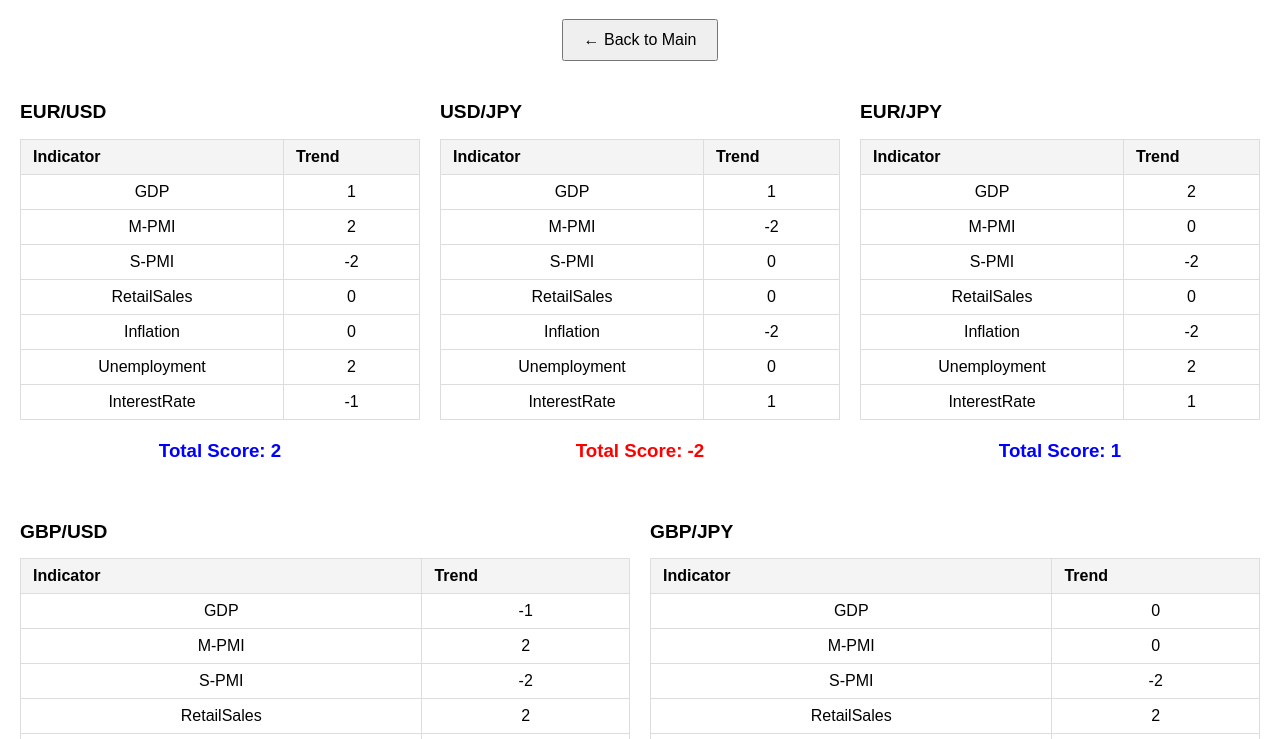
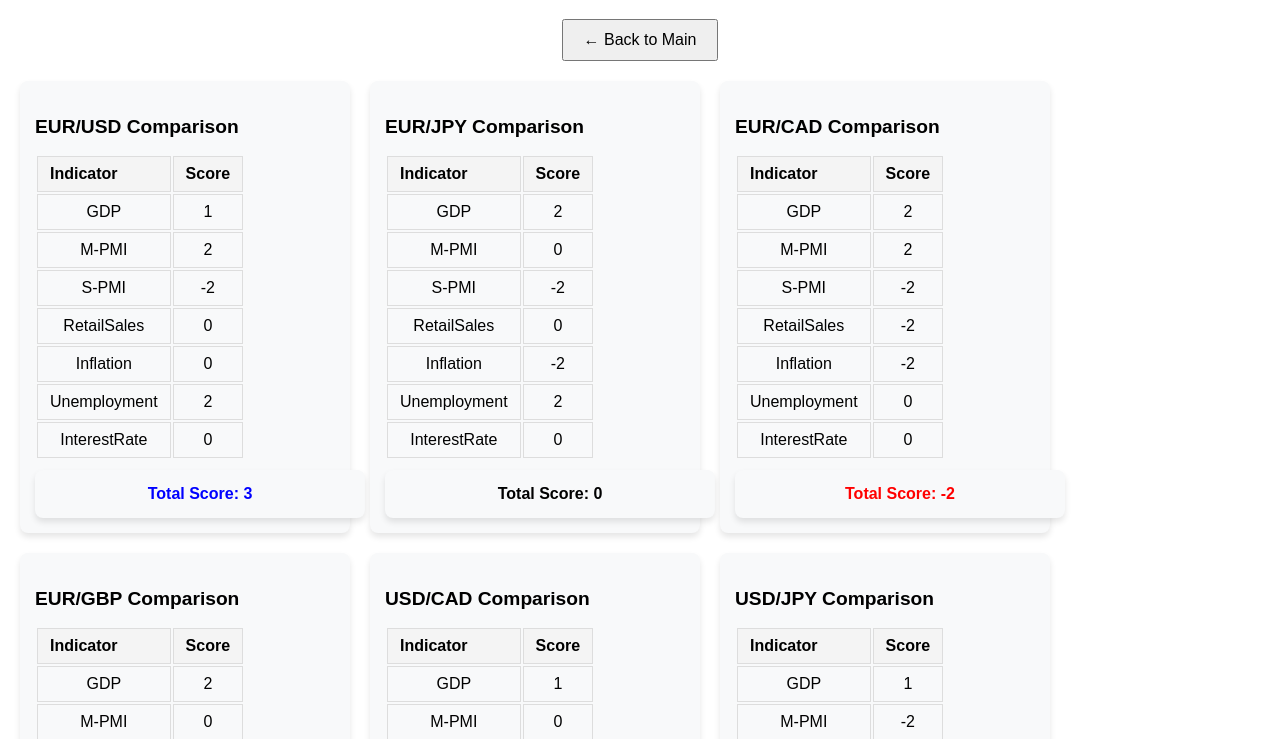
Before and after one commit to S1x-Data-Team/Economic-Heatmap, a website: page public/compare.html in a window 1280 px wide. Shown: the part 61-800 px from the top of the page. Drawn offline with Linux system fonts and the light colour scheme.

Commit message:
added pairs to compare.html and tables are now generted in script

```diff
--- a/public/compare.html
+++ b/public/compare.html
@@ -1,5 +1,6 @@
 <!DOCTYPE html>
 <html lang="en">
+
 <head>
     <meta charset="UTF-8">
     <meta name="viewport" content="width=device-width, initial-scale=1.0">
@@ -19,25 +20,28 @@
             font-size: 1.2em;
         }
 
-        .table-container {
+        #tableWrapper {
             display: flex;
             flex-wrap: wrap;
             gap: 20px;
-            justify-content: space-between;
         }
 
-        .table-wrapper {
-            flex: 1 1 calc(33% - 20px);
-            min-width: 300px;
+        #tableWrapper div {
+            background: #f8f9fa;
+            padding: 15px;
+            border-radius: 8px;
+            box-shadow: 0px 4px 6px rgba(0, 0, 0, 0.1);
+            width: 300px;
         }
 
-        table {
+        table table {
             width: 100%;
             border-collapse: collapse;
             margin-bottom: 20px;
         }
 
-        th, td {
+        th,
+        td {
             padding: 8px 12px;
             text-align: left;
             border: 1px solid #ddd;
@@ -65,101 +69,14 @@
             font-size: 16px;
             cursor: pointer;
         }
-
-        @media (max-width: 1200px) {
-            .table-wrapper {
-                flex: 1 1 calc(50% - 20px);
-            }
-        }
-
-        @media (max-width: 768px) {
-            .table-wrapper {
-                flex: 1 1 100%;
-            }
-        }
     </style>
 </head>
+
 <body>
     <h1>Forex Economic Indicator Comparison</h1>
     <button onclick="window.location.href='index.html'">← Back to Main</button>
 
-    <div class="table-container">
-        <!-- EUR/USD Table -->
-        <div class="table-wrapper">
-            <h2>EUR/USD</h2>
-            <table id="eur-usd-table">
-                <thead>
-                    <tr>
-                        <th>Indicator</th>
-                        <th>Trend</th>
-                    </tr>
-                </thead>
-                <tbody></tbody>
-            </table>
-            <h3 id="eur-usd-score" class="score">Loading...</h3>
-        </div>
-
-        <!-- USD/JPY Table -->
-        <div class="table-wrapper">
-            <h2>USD/JPY</h2>
-            <table id="usd-jpy-table">
-                <thead>
-                    <tr>
-                        <th>Indicator</th>
-                        <th>Trend</th>
-                    </tr>
-                </thead>
-                <tbody></tbody>
-            </table>
-            <h3 id="usd-jpy-score" class="score">Loading...</h3>
-        </div>
-
-        <!-- EUR/JPY Table -->
-        <div class="table-wrapper">
-            <h2>EUR/JPY</h2>
-            <table id="eur-jpy-table">
-                <thead>
-                    <tr>
-                        <th>Indicator</th>
-                        <th>Trend</th>
-                    </tr>
-                </thead>
-                <tbody></tbody>
-            </table>
-            <h3 id="eur-jpy-score" class="score">Loading...</h3>
-        </div>
-
-        <!-- GBP/USD Table -->
-        <div class="table-wrapper">
-            <h2>GBP/USD</h2>
-            <table id="gbp-usd-table">
-                <thead>
-                    <tr>
-                        <th>Indicator</th>
-                        <th>Trend</th>
-                    </tr>
-                </thead>
-                <tbody></tbody>
-            </table>
-            <h3 id="gbp-usd-score" class="score">Loading...</h3>
-        </div>
-
-        <!-- GBP/JPY Table -->
-        <div class="table-wrapper">
-            <h2>GBP/JPY</h2>
-            <table id="gbp-jpy-table">
-                <thead>
-                    <tr>
-                        <th>Indicator</th>
-                        <th>Trend</th>
-                    </tr>
-                </thead>
-                <tbody></tbody>
-            </table>
-            <h3 id="gbp-jpy-score" class="score">Loading...</h3>
-        </div>
-    </div>
-
     <script src="compare.js"></script>
 </body>
+
 </html>
--- a/public/compare.js
+++ b/public/compare.js
@@ -1,5 +1,16 @@
-const indicators = ["GDP", "M-PMI", "S-PMI", "RetailSales", "Inflation", "Unemployment","InterestRate"];
-
+const indicators = ["GDP", "M-PMI", "S-PMI", "RetailSales", "Inflation", "Unemployment", "InterestRate"];
+const comparisons = [
+    { region1: "EU", region2: "US", pair: "EUR/USD" },
+    { region1: "EU", region2: "JP", pair: "EUR/JPY" },
+    { region1: "EU", region2: "CA", pair: "EUR/CAD" },
+    { region1: "EU", region2: "UK", pair: "EUR/GBP" },
+    { region1: "US", region2: "CA", pair: "USD/CAD" },
+    { region1: "US", region2: "JP", pair: "USD/JPY" },
+    { region1: "UK", region2: "US", pair: "GBP/USD" },
+    { region1: "UK", region2: "CA", pair: "GBP/CAD" },
+    { region1: "UK", region2: "JP", pair: "GBP/JPY" },
+    { region1: "CA", region2: "JP", pair: "CAD/JPY" },
+]
 async function fetchIndicator(region, indicator) {
     try {
         const response = await fetch(`/data/${region}/${indicator}.json`);
@@ -15,7 +26,7 @@ async function fetchIndicator(region, indicator) {
     }
 }
 
-async function compareRegions(region1, region2, tableId, scoreId, pairName) {
+async function compareRegions(region1, region2, tableId, scoreId) {
     let totalScore = 0;
     let forecastScore1 = 0;
     let forecastScore2 = 0;
@@ -23,87 +34,60 @@ async function compareRegions(region1, region2, tableId, scoreId, pairName) {
     tbody.innerHTML = "";
 
     for (let indicator of indicators) {
-        if (indicator == "InterestRate") {
-            const data1 = await fetchIndicator(region1, indicator);
-            const data2 = await fetchIndicator(region2, indicator);
+        const data1 = await fetchIndicator(region1, indicator);
+        const data2 = await fetchIndicator(region2, indicator);
 
-            if (data1.actual === null || data2.actual === null) continue;
+        if (data1.actual === null || data2.actual === null) continue;
 
-            let strengthScore = 0;
-            if (data1.actual > data2.actual) strengthScore = 1;
-            else if (data1.actual < data2.actual) strengthScore = -1;
-            else if (data1.actual == data2.actual) strengthScore = 0;
-
-            // Adjust strength score based on forecast beats/misses
-            const adjustedScore = strengthScore;
+        if (indicator === "Unemployment") {
+            forecastScore1 = data1.actual < data1.forecast ? 1 : data1.actual > data1.forecast ? -1 : 0;
+            forecastScore2 = data2.actual < data2.forecast ? 1 : data2.actual > data2.forecast ? -1 : 0;
+            let adjustedScore = forecastScore1 - forecastScore2;
             totalScore += adjustedScore;
-
-            // Add row with adjusted score
-            tbody.innerHTML += `<tr>
-                <td>${indicator}</td>
-                <td style="text-align: center;">${adjustedScore}</td>
-            </tr>`;
-        }
-        else if (indicator == "Unemployment") {
-            const data1 = await fetchIndicator(region1, indicator);
-            const data2 = await fetchIndicator(region2, indicator);
-
-            if (data1.actual === null || data2.actual === null) continue;
-
-            if (data1.actual < data1.forecast) forecastScore1 = 1;
-            else if (data1.actual > data1.forecast) forecastScore1 = -1;
-            else if (data1.actual == data1.forecast) forecastScore1 = 0;
-
-            if (data2.actual < data2.forecast) forecastScore2 = 1;
-            else if (data2.actual > data2.forecast) forecastScore2 = -1;
-            else if (data2.actual == data2.forecast) forecastScore2 = 0;
-
-            // Adjust strength score based on forecast beats/misses
-            const adjustedScore = forecastScore1 - forecastScore2;
+            tbody.innerHTML += `<tr><td>${indicator}</td><td>${adjustedScore}</td></tr>`;
+        } else {
+            forecastScore1 = data1.actual > data1.forecast ? 1 : data1.actual < data1.forecast ? -1 : 0;
+            forecastScore2 = data2.actual > data2.forecast ? 1 : data2.actual < data2.forecast ? -1 : 0;
+            let adjustedScore = forecastScore1 - forecastScore2;
             totalScore += adjustedScore;
-
-            // Add row with adjusted score
-            tbody.innerHTML += `<tr>
-            <td>${indicator}</td>
-            <td style="text-align: center;">${adjustedScore}</td>
-        </tr>`;
-        }
-        else {
-            const data1 = await fetchIndicator(region1, indicator);
-            const data2 = await fetchIndicator(region2, indicator);
-
-            if (data1.actual === null || data2.actual === null) continue;
-
-            if (data1.actual > data1.forecast) forecastScore1 = 1;
-            else if (data1.actual < data1.forecast) forecastScore1 = -1;
-            else if (data1.actual == data1.forecast) forecastScore1 = 0;
-
-            if (data2.actual > data2.forecast) forecastScore2 = 1;
-            else if (data2.actual < data2.forecast) forecastScore2 = -1;
-            else if (data2.actual == data2.forecast) forecastScore2 = 0;
-
-            // Adjust strength score based on forecast beats/misses
-            const adjustedScore = forecastScore1 - forecastScore2;
-            totalScore += adjustedScore;
-
-            // Add row with adjusted score
-            tbody.innerHTML += `<tr>
-                <td>${indicator}</td>
-                <td style="text-align: center;">${adjustedScore}</td>
-            </tr>`;
+            tbody.innerHTML += `<tr><td>${indicator}</td><td>${adjustedScore}</td></tr>`;
         }
     }
 
-    // Set final score with color
     let color = totalScore > 0 ? "blue" : totalScore < 0 ? "red" : "black";
     document.getElementById(scoreId).textContent = `Total Score: ${totalScore}`;
     document.getElementById(scoreId).style.color = color;
 }
 
+function createComparisonTables() {
+    const wrapper = document.createElement("div");
+    wrapper.id = "tableWrapper";
+    document.body.appendChild(wrapper);
 
-// Compare major currency pairs
-compareRegions("EU", "US", "eur-usd-table", "eur-usd-score", "EUR/USD");
-compareRegions("US", "JP", "usd-jpy-table", "usd-jpy-score", "USD/JPY");
-compareRegions("EU", "JP", "eur-jpy-table", "eur-jpy-score", "EUR/JPY");
-compareRegions("UK", "US", "gbp-usd-table", "gbp-usd-score", "GBP/USD");
-compareRegions("UK", "JP", "gbp-jpy-table", "gbp-jpy-score", "GBP/JPY");
+    comparisons.forEach(({ region1, region2, pair }) => {
+        const tableId = `${region1.toLowerCase()}-${region2.toLowerCase()}-table`;
+        const scoreId = `${region1.toLowerCase()}-${region2.toLowerCase()}-score`;
+
+        // Create table container
+        const section = document.createElement("div");
+        section.innerHTML = `
+            <h2>${pair} Comparison</h2>
+            <table id="${tableId}">
+                <thead>
+                    <tr><th>Indicator</th><th>Score</th></tr>
+                </thead>
+                <tbody></tbody>
+            </table>
+            <div id="${scoreId}" class="score">Total Score: 0</div>
+        `;
+
+        wrapper.appendChild(section);
+
+        // Fetch data and populate table
+        compareRegions(region1, region2, tableId, scoreId);
+    });
+}
+
+
+// Generate tables and fetch data
+createComparisonTables();
```
